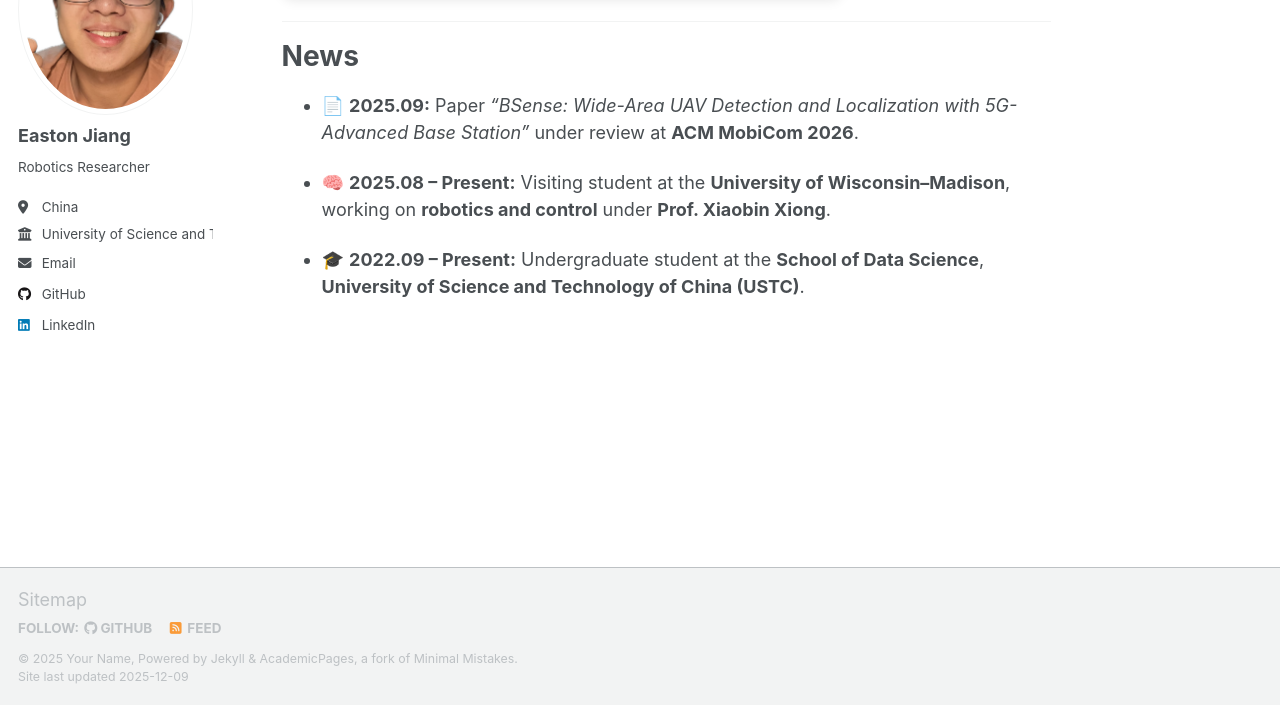
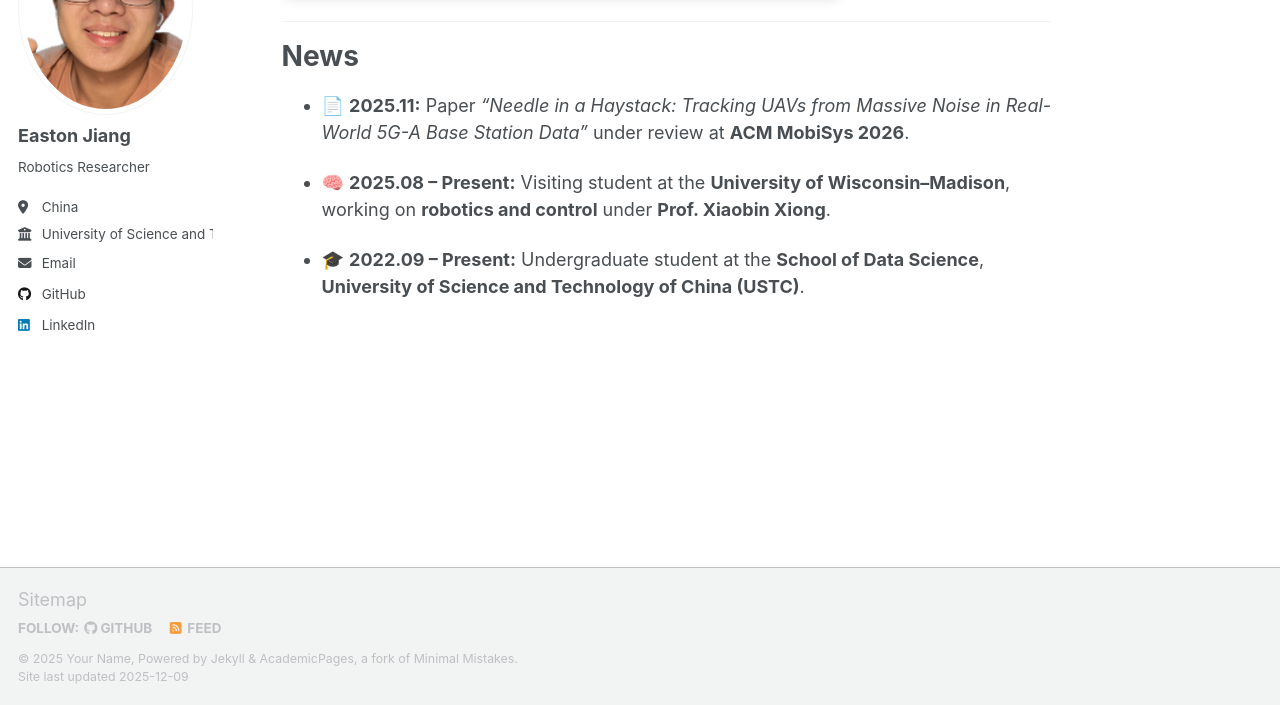
Before and after one commit to 1EastonJ/1eastonj, a Jekyll site: the page built from _pages/about.md, in a window 1280 px wide and 900 px high, scrolled down 2747 px, cut to the strip 195-900 px from the top of the window. Built offline with Jekyll 4.4.1, drawn with Linux system fonts in a browser that asks for light colours; a script that is not in the unit is left out.

Commit message:
Update news section with new paper submissions

```diff
--- a/_pages/about.md
+++ b/_pages/about.md
@@ -126,7 +126,7 @@ His research interests lie in **robotics and control**, including **whole-body t
 
 News
 ======
-- 📄 **2025.09:** Paper *“BSense: Wide-Area UAV Detection and Localization with 5G-Advanced Base Station”* under review at **ACM MobiCom 2026**.
+- 📄 **2025.11:** Paper *“Needle in a Haystack: Tracking UAVs from Massive Noise in Real-World 5G-A Base Station Data”* under review at **ACM MobiSys 2026**.
 
 - 🧠 **2025.08 – Present:** Visiting student at the **University of Wisconsin–Madison**, working on **robotics and control** under **Prof. Xiaobin Xiong**.
 
```
